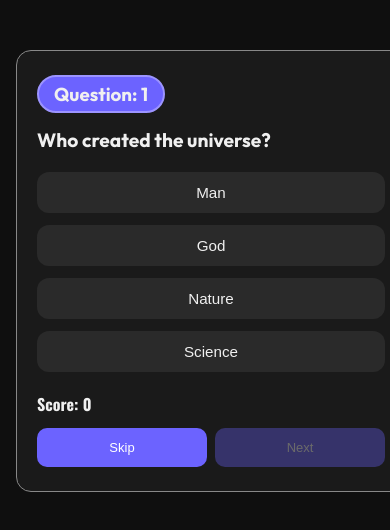
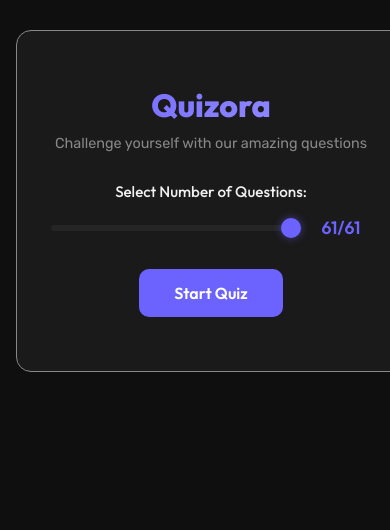
Before and after one commit to Tammyboy23/Quiz-App, a React (Vite) app: page / in a window 390 px wide. Shown: the top 530 px of the page. Built offline with nearby package versions, Linux system fonts and the light colour scheme; a web font is replaced by a local one.

Commit message:
Added Final changes like name nd select number of questions

```diff
--- a/index.html
+++ b/index.html
@@ -4,7 +4,7 @@
     <meta charset="UTF-8" />
     <link rel="icon" type="image/svg+xml" href="/favicon.svg" />
     <meta name="viewport" content="width=device-width, initial-scale=1.0" />
-    <title>quiz</title>
+    <title>Quizora</title>
   </head>
   <body>
     <div id="root"></div>
--- a/src/Page.jsx
+++ b/src/Page.jsx
@@ -1,11 +1,15 @@
 import { useState } from "react";
 import { quiz } from "./Questions/CTM";
 function Page(){
+    const [quizStarted, setQuizStarted] = useState(false);
+    const [selectedQuestions, setSelectedQuestions] = useState(quiz.length);
     const [currentQuestion, setcurrentQuestion] = useState(0);
     const [score, setscore] = useState(0);
     const [answered, setAnswered] = useState(false);
     const [assist, setassist] = useState(false);
-    const currentQuiz = quiz[currentQuestion]
+
+    const quizToShow = quiz.slice(0, selectedQuestions);
+    const currentQuiz = quizToShow[currentQuestion]
 
     function handleAns(e, ans){
         if(answered) return;
@@ -18,7 +22,14 @@ function Page(){
             setassist(true)
         }
     }
+    function startQuiz(){
+        setQuizStarted(true)
+        setcurrentQuestion(0)
+        setscore(0)
+        setAnswered(false)
+    }
     function restart(){
+        setQuizStarted(false)
         setcurrentQuestion(0)
         setscore(0)
         setAnswered(false)
@@ -37,7 +48,30 @@ function Page(){
     return(
         <>
         <div className="app">
-            {currentQuestion < quiz.length ? (
+            {!quizStarted ? (
+                <div className="opening">
+                    <div className="welcome-content">
+                        <h1>Quizora</h1>
+                        <p className="welcome-subtitle">Challenge yourself with our amazing questions</p>
+                        <div className="question-selector">
+                            <label htmlFor="questionCount">Select Number of Questions:</label>
+                            <div className="selector-group">
+                                <input
+                                    type="range"
+                                    id="questionCount"
+                                    min="1"
+                                    max={quiz.length}
+                                    value={selectedQuestions}
+                                    onChange={(e) => setSelectedQuestions(Number(e.target.value))}
+                                    className="range-input"
+                                />
+                                <span className="question-count">{selectedQuestions}/{quiz.length}</span>
+                            </div>
+                        </div>
+                        <button className="start-btn" onClick={startQuiz}>Start Quiz</button>
+                    </div>
+                </div>
+            ) : currentQuestion < quizToShow.length ? (
                 <div className="quiz">
                     <div className="top">
                     <h3>Question: {currentQuestion + 1}</h3>
@@ -58,11 +92,11 @@ function Page(){
                     <div className="btm">
                         <h4>Score: {score}</h4>
                         <div className="button-group">
-                            <button onClick={skipQuestion} disabled={currentQuestion === quiz.length - 1}>
+                            <button onClick={skipQuestion} disabled={currentQuestion === quizToShow.length - 1}>
                                 Skip
                             </button>
                             <button onClick={nextQuestion} disabled={!answered}>
-                                {currentQuestion < quiz.length - 1 ? "Next" : "Submit"}
+                                {currentQuestion < quizToShow.length - 1 ? "Next" : "Submit"}
                             </button>
                         </div>
                     </div>
@@ -70,8 +104,14 @@ function Page(){
             ) : (
                 <div className="screen">
                     <h2>Quiz Complete! 🎉 </h2>
-                    <h2>Final Score: {score}/{quiz.length}</h2>
-                    <button onClick={() => restart()}>Restart</button>
+                    <h2>{score}/{quizToShow.length}</h2>
+                    <div className="quiz-stats">
+                        You answered {score} out of {quizToShow.length} questions correctly
+                    </div>
+                    <div className="result-percentage">
+                        {Math.round((score / quizToShow.length) * 100)}%
+                    </div>
+                    <button onClick={() => restart()}>Take Another Quiz</button>
                 </div>
 
             )}
--- a/src/index.css
+++ b/src/index.css
@@ -102,20 +102,165 @@ body{
 
 
 /**ENDING SCREEN STUFF**/
+.opening {
+    display: flex;
+    flex-direction: column;
+    align-items: center;
+    justify-content: center;
+    padding: 40px 20px;
+}
+.welcome-content {
+    text-align: center;
+    width: 100%;
+}
+.welcome-content h1 {
+    font-size: 2.5rem;
+    background: linear-gradient(135deg, var(--accent), var(--accent2));
+    -webkit-background-clip: text;
+    -webkit-text-fill-color: transparent;
+    background-clip: text;
+    margin-bottom: 10px;
+    font-family: outfit;
+    font-weight: 800;
+}
+.welcome-subtitle {
+    font-size: 1rem;
+    color: var(--muted);
+    margin-bottom: 40px;
+    font-family: rubik;
+}
+.question-selector {
+    margin-bottom: 40px;
+}
+.question-selector label {
+    display: block;
+    font-size: 1rem;
+    margin-bottom: 20px;
+    font-weight: 500;
+    font-family: outfit;
+}
+.selector-group {
+    display: flex;
+    align-items: center;
+    gap: 15px;
+    justify-content: center;
+}
+.range-input {
+    flex: 1;
+    max-width: 250px;
+    height: 6px;
+    border-radius: 5px;
+    background: var(--surface2);
+    outline: none;
+    -webkit-appearance: none;
+    appearance: none;
+}
+.range-input::-webkit-slider-thumb {
+    -webkit-appearance: none;
+    appearance: none;
+    width: 20px;
+    height: 20px;
+    border-radius: 50%;
+    background: var(--accent);
+    cursor: pointer;
+    box-shadow: 0 0 8px rgba(108, 99, 255, 0.5);
+}
+.range-input::-moz-range-thumb {
+    width: 20px;
+    height: 20px;
+    border-radius: 50%;
+    background: var(--accent);
+    cursor: pointer;
+    border: none;
+    box-shadow: 0 0 8px rgba(108, 99, 255, 0.5);
+}
+.question-count {
+    font-size: 1.1rem;
+    font-weight: 600;
+    min-width: 60px;
+    color: var(--accent);
+    font-family: outfit;
+}
+.start-btn {
+    padding: 16px 50px;
+    border-radius: 10px;
+    background: var(--accent);
+    color: #fff;
+    border: none;
+    font-size: 18px;
+    font-weight: 600;
+    cursor: pointer;
+    transition: all 0.3s ease;
+    font-family: outfit;
+}
+.start-btn:hover {
+    background: var(--accent2);
+    transform: translateY(-3px);
+    box-shadow: 0 8px 16px rgba(108, 99, 255, 0.4);
+}
+.start-btn:active {
+    transform: translateY(-1px);
+}
+
 .screen{
     display: flex;
     flex-direction: column;
-    gap: 10px;
+    gap: 30px;
+    align-items: center;
+    text-align: center;
+    padding: 40px 0;
+}
+.screen h2:first-of-type {
+    font-size: 2.5rem;
+    font-family: outfit;
+    font-weight: 700;
+    margin-bottom: 10px;
+}
+.screen h2:last-of-type {
+    font-size: 3.5rem;
+    background: linear-gradient(135deg, var(--accent), var(--accent2));
+    -webkit-background-clip: text;
+    -webkit-text-fill-color: transparent;
+    background-clip: text;
+    font-family: outfit;
+    font-weight: 800;
+    margin-bottom: 10px;
+}
+.result-percentage {
+    font-size: 2rem;
+    font-weight: 700;
+    color: var(--accent);
+    background: rgba(108, 99, 255, 0.1);
+    padding: 15px 30px;
+    border-radius: 10px;
+    border: 2px solid var(--accent);
+    font-family: outfit;
+}
+.screen .quiz-stats {
+    font-size: 1rem;
+    color: var(--muted);
+    font-family: rubik;
 }
 .screen button{
-    padding: 10px 22px;
-  border-radius: 10px;
-  background: var(--accent);
-  color: #fff;
-  border: none;
-  font-size: 14px;
-  font-weight: 500;
-  cursor: pointer;
+    padding: 16px 45px;
+    border-radius: 10px;
+    background: var(--accent);
+    color: #fff;
+    border: none;
+    font-size: 16px;
+    font-weight: 600;
+    cursor: pointer;
+    transition: all 0.2s ease;
+    margin-top: 10px;
+    font-family: outfit;
+}
+.screen button:hover {
+    background: var(--accent2);
+    transform: translateY(-2px);
+    box-shadow: 0 6px 12px rgba(108, 99, 255, 0.3);
+}
+.screen button:active {
+    transform: translateY(0);
 }
 .assist{
     padding: 10px 22px;
@@ -150,9 +295,46 @@ body{
 /**MOBILE RESPONSIVENESS**/
 @media (max-width: 600px) {
   .app {
-    margin: 50px 16px;
-    padding: 24px 20px;
+    margin: 30px 16px;
+    padding: 24px 16px;
     max-width: none;
+  }
+
+  .opening {
+    padding: 30px 16px;
+  }
+
+  .welcome-content h1 {
+    font-size: 2rem;
+    margin-bottom: 10px;
+  }
+
+  .welcome-subtitle {
+    font-size: 0.9rem;
+    margin-bottom: 30px;
+  }
+
+  .question-selector {
+    margin-bottom: 30px;
+  }
+
+  .question-selector label {
+    font-size: 0.95rem;
+    margin-bottom: 15px;
+  }
+
+  .selector-group {
+    flex-wrap: wrap;
+    gap: 10px;
+  }
+
+  .range-input {
+    min-width: 150px;
+  }
+
+  .start-btn {
+    padding: 14px 35px;
+    font-size: 16px;
   }
 
   .buttons {
@@ -170,6 +352,11 @@ body{
     font-size: 1.2rem;
   }
 
+  .top h3 {
+    font-size: 0.9rem;
+    padding: 4px 12px;
+  }
+
   .button-group {
     gap: 8px;
   }
@@ -185,7 +372,39 @@ body{
     gap: 12px;
   }
 
-  .screen h2 {
-    font-size: 1.3rem;
+  .btm h4 {
+    font-size: 0.95rem;
+  }
+
+  .screen {
+    padding: 30px 0;
+    gap: 25px;
+  }
+
+  .screen h2:first-of-type {
+    font-size: 1.8rem;
+  }
+
+  .screen h2:last-of-type {
+    font-size: 2.8rem;
+  }
+
+  .result-percentage {
+    font-size: 1.5rem;
+    padding: 12px 25px;
+  }
+
+  .screen .quiz-stats {
+    font-size: 0.9rem;
+  }
+
+  .screen button {
+    padding: 14px 30px;
+    font-size: 14px;
+  }
+
+  .assist {
+    font-size: 0.85rem;
+    padding: 8px 16px;
   }
 }
```
Also changed, not shown: 1 other file (tests, documents, lock files or other folders).
